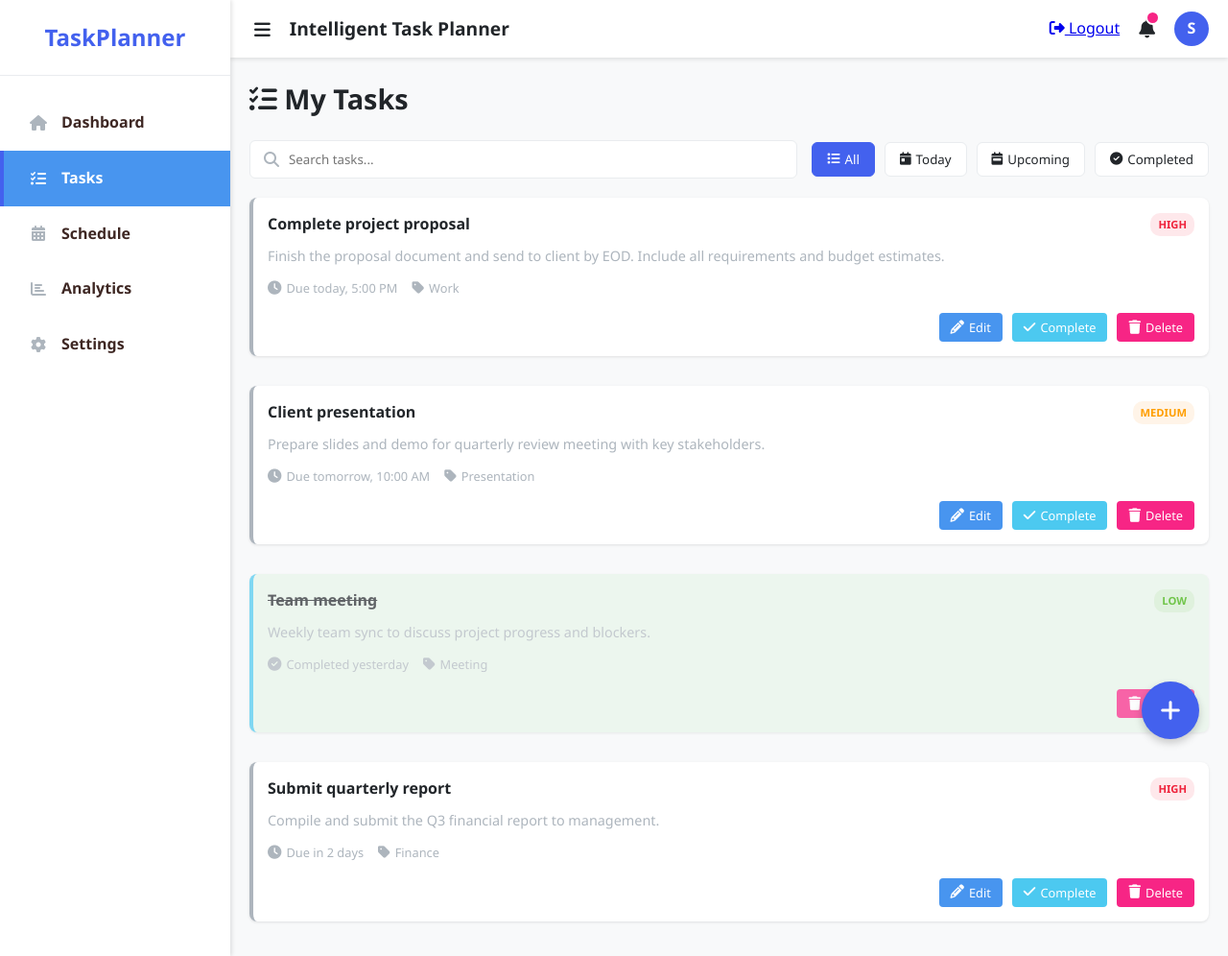
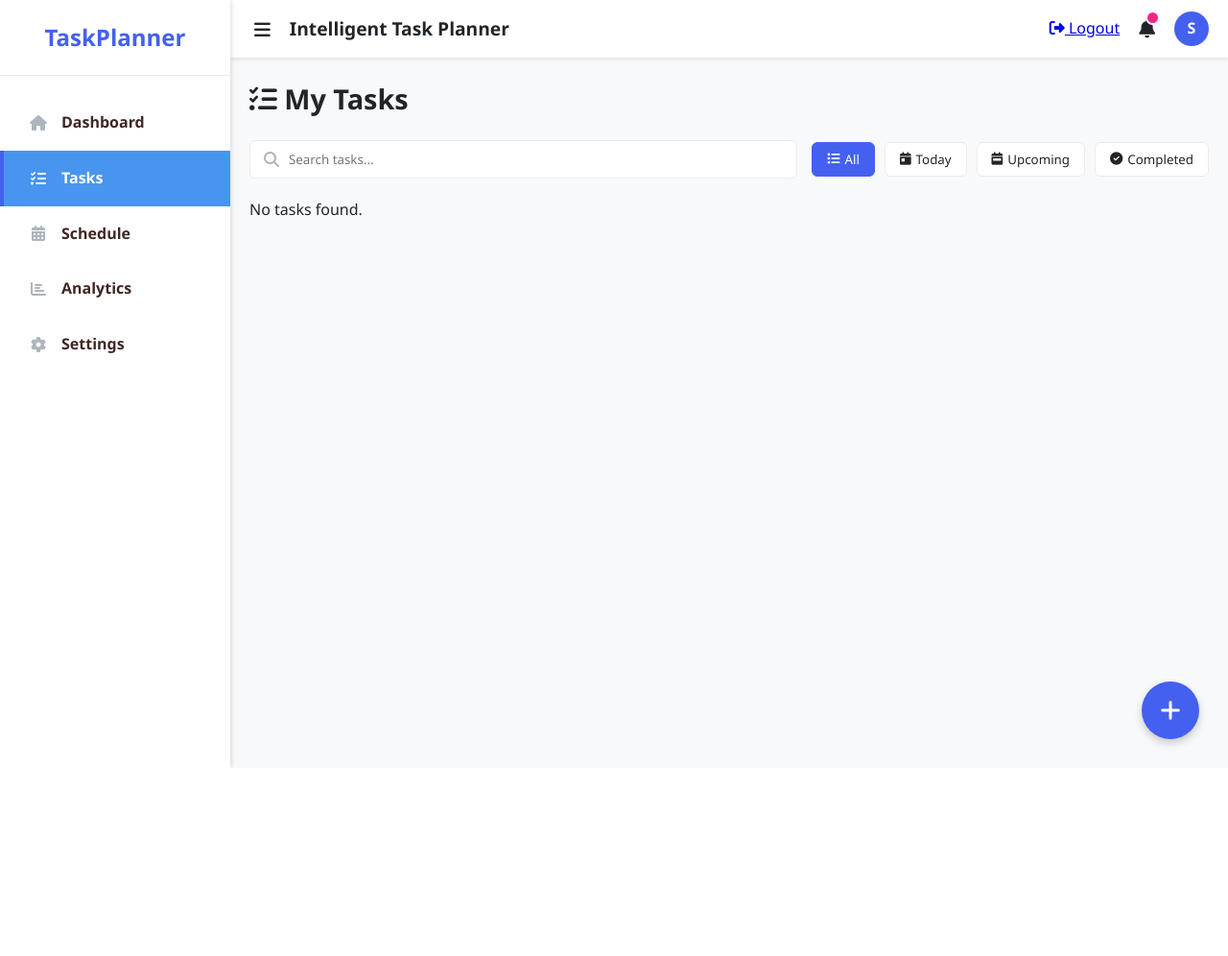
Before and after one commit to minhaz-42/CSE327_Productivo, a Django app: page /task/ in a window 1280 px wide. Shown: the whole page at 96% size. After the commit the page ends 800 px from the top, so only its background shows below. Run offline with Django 5.2, Linux system fonts and the light colour scheme; the visitor is signed in with stand-in values (Sample User, id 1).

Commit message:
tasks get dynamically updated in both dashboard and my tasks page after being added in the form

```diff
--- a/accounts/templates/accounts/tasks.html
+++ b/accounts/templates/accounts/tasks.html
@@ -905,96 +905,36 @@
 
         <!-- Task List -->
         <div class="task-list" id="taskList">
-          <!-- Task Item 1 -->
-          <div class="task-item" data-priority="high" data-due="2025-07-25" data-status="pending">
+  {% if tasks %}
+    {% for task in tasks %}
+      <div class="task-item {% if task.completed %}completed{% endif %}">
         <div class="task-header">
-              <h4>Complete project proposal</h4>
-              <span class="priority-badge high">High</span>
+          <h4>{{ task.title }}</h4>
+          <span class="priority-badge {{ task.priority|lower }}">{{ task.priority }}</span>
         </div>
-            <p>Finish the proposal document and send to client by EOD. Include all requirements and budget estimates.</p>
+        <p>{{ task.description }}</p>
         <div class="task-meta">
-              <span><i class="fas fa-clock"></i> Due today, 5:00 PM</span>
-              <span><i class="fas fa-tag"></i> Work</span>
+          <span><i class="fas fa-clock"></i> {{ task.deadline|date:"M d, Y - g:i A" }}</span>
+          {% if task.category %}
+            <span><i class="fas fa-tag"></i> {{ task.category }}</span>
+          {% endif %}
         </div>
         <div class="task-actions">
-              <button class="action-btn edit" data-task-id="1">
-                <i class="fas fa-pencil-alt"></i> Edit
-              </button>
-              <button class="action-btn complete" data-task-id="1">
-                <i class="fas fa-check"></i> Complete
-              </button>
-              <button class="action-btn delete" data-task-id="1">
-                <i class="fas fa-trash"></i> Delete
-              </button>
+          <button class="action-btn edit"><i class="fas fa-pencil-alt"></i> Edit</button>
+          {% if not task.completed %}
+            <button class="action-btn complete"><i class="fas fa-check"></i> Complete</button>
+          {% else %}
+            <button class="action-btn delete"><i class="fas fa-trash"></i> Delete</button>
+          {% endif %}
         </div>
       </div>
-
-          <!-- Task Item 2 -->
-          <div class="task-item" data-priority="medium" data-due="2025-07-26" data-status="pending">
-            <div class="task-header">
-              <h4>Client presentation</h4>
-              <span class="priority-badge medium">Medium</span>
-            </div>
-            <p>Prepare slides and demo for quarterly review meeting with key stakeholders.</p>
-            <div class="task-meta">
-              <span><i class="fas fa-clock"></i> Due tomorrow, 10:00 AM</span>
-              <span><i class="fas fa-tag"></i> Presentation</span>
-            </div>
-            <div class="task-actions">
-              <button class="action-btn edit" data-task-id="2">
-                <i class="fas fa-pencil-alt"></i> Edit
-              </button>
-              <button class="action-btn complete" data-task-id="2">
-                <i class="fas fa-check"></i> Complete
-              </button>
-              <button class="action-btn delete" data-task-id="2">
-                <i class="fas fa-trash"></i> Delete
-              </button>
-            </div>
+    {% endfor %}
+  {% else %}
+    <p>No tasks found.</p>
+  {% endif %}
 </div>
 
-          <!-- Task Item 3 -->
-          <div class="task-item completed" data-priority="low" data-due="2025-07-24" data-status="completed">
-            <div class="task-header">
-              <h4>Team meeting</h4>
-              <span class="priority-badge low">Low</span>
-            </div>
-            <p>Weekly team sync to discuss project progress and blockers.</p>
-            <div class="task-meta">
-              <span><i class="fas fa-check-circle"></i> Completed yesterday</span>
-              <span><i class="fas fa-tag"></i> Meeting</span>
-            </div>
-            <div class="task-actions">
-              <button class="action-btn delete" data-task-id="3">
-                <i class="fas fa-trash"></i> Delete
-              </button>
-            </div>
-          </div>
 
-          <!-- Task Item 4 -->
-          <div class="task-item" data-priority="high" data-due="2025-07-27" data-status="pending">
-            <div class="task-header">
-              <h4>Submit quarterly report</h4>
-              <span class="priority-badge high">High</span>
-            </div>
-            <p>Compile and submit the Q3 financial report to management.</p>
-            <div class="task-meta">
-              <span><i class="fas fa-clock"></i> Due in 2 days</span>
-              <span><i class="fas fa-tag"></i> Finance</span>
-            </div>
-            <div class="task-actions">
-              <button class="action-btn edit" data-task-id="4">
-                <i class="fas fa-pencil-alt"></i> Edit
-              </button>
-              <button class="action-btn complete" data-task-id="4">
-                <i class="fas fa-check"></i> Complete
-              </button>
-              <button class="action-btn delete" data-task-id="4">
-                <i class="fas fa-trash"></i> Delete
-              </button>
-            </div>
-          </div>
-        </div>
 
         <!-- Empty State (hidden by default) -->
         <div class="empty-state" id="emptyState" style="display: none;">
--- a/accounts/views.py
+++ b/accounts/views.py
@@ -198,3 +198,12 @@ def add_task(request):
             return JsonResponse({'success': False, 'error': str(e)})
 
     return JsonResponse({'success': False, 'error': 'Invalid request method'})
+
+@login_required
+def task(request):
+    user = request.user
+    tasks = Task.objects.filter(user=user).order_by('-deadline')  # or any other sorting you want
+    context = {
+        'tasks': tasks
+    }
+    return render(request, 'accounts/tasks.html', context)
```
Lines whose indentation alone changed are shown as unchanged.
